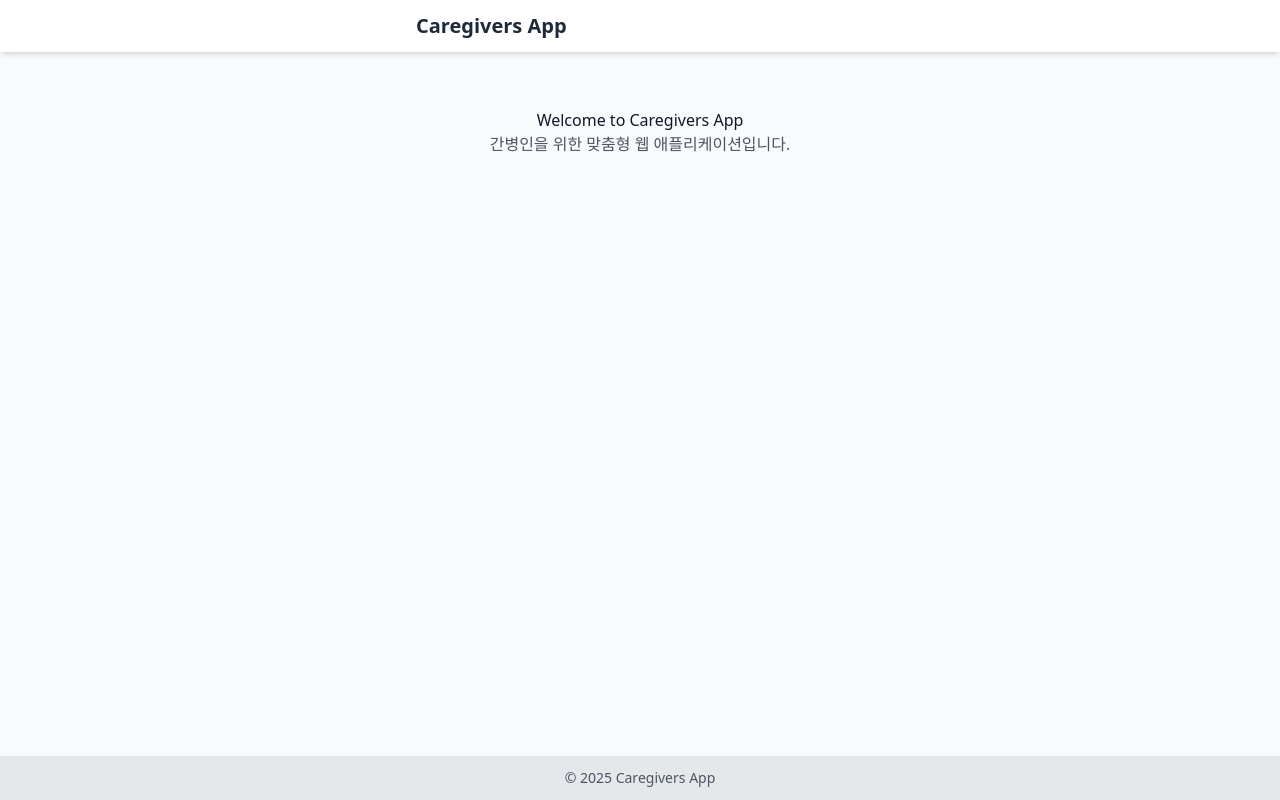
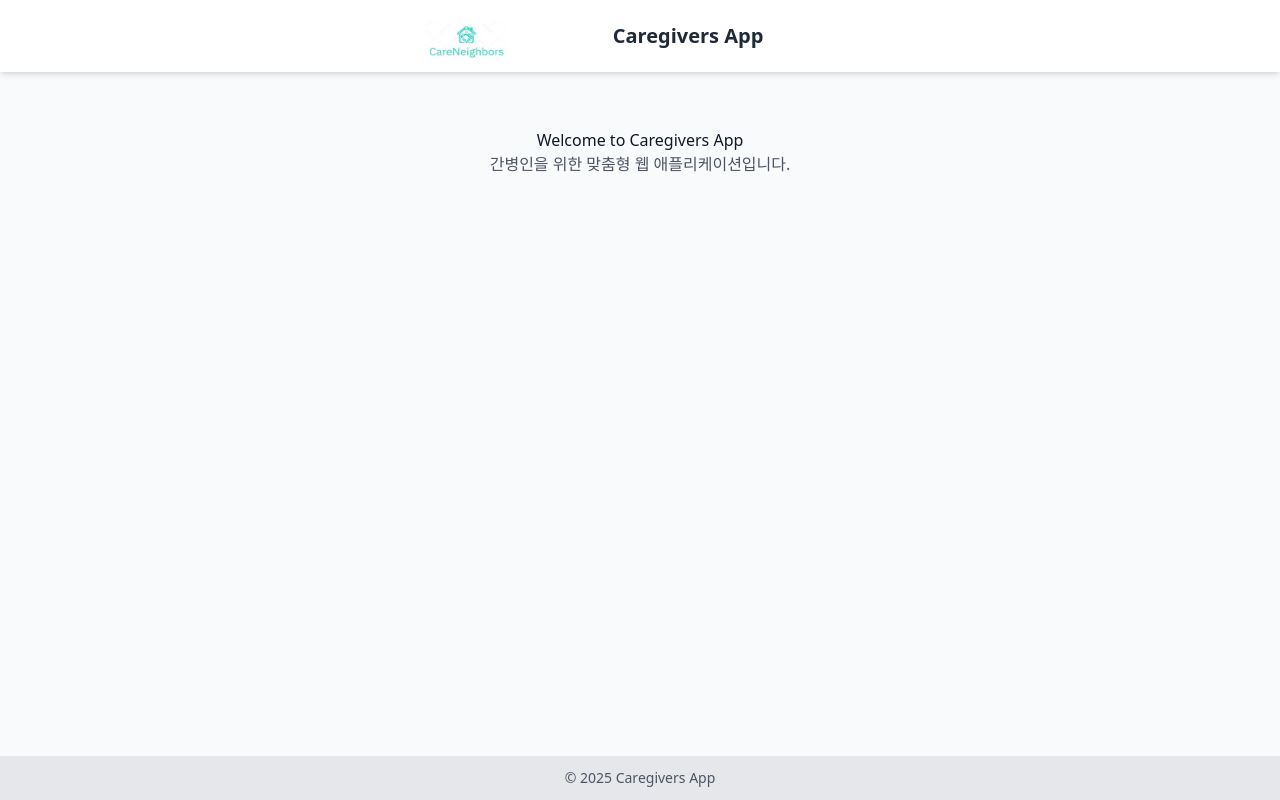
Before and after one commit to gowns12/CareNeighbors-frontend, a Next.js app: page / in a window 1280 px wide. Built offline with nearby package versions, Linux system fonts and the light colour scheme.

Commit message:
- 로고 이미지 추가 및 레이아웃 수정 - CareNeighbors.PNG 파일 추가

```diff
--- a/src/app/layout.tsx
+++ b/src/app/layout.tsx
@@ -16,10 +16,23 @@ export default function RootLayout({
         <body className="min-h-screen flex flex-col bg-gray-50 h-full">
         {/* Header */}
         <header className="bg-white shadow-md py-3 px-4 sticky top-0 z-10">
-            <div className="max-w-md mx-auto flex justify-between items-center">
-                <h1 className="text-xl font-bold text-gray-800">
+            <div className="max-w-md mx-auto flex items-center justify-between">
+                {/* 로고 영역 */}
+                <div className="flex-shrink-0">
+                    <img
+                        src="/images/CareNeighbors.png"
+                        alt="CareNeighbors"
+                        className="h-12 w-24" // 높이를 8로 조정하고 너비는 자동으로 비율 유지
+                    />
+                </div>
+
+                {/* 중앙으로 이동한 제목 영역 */}
+                <h1 className="text-xl font-bold text-gray-800 mx-auto">
                     Caregivers App
                 </h1>
+
+                {/* 오른쪽 빈 공간 (선택사항: 필요 시 추가 버튼이나 동작을 넣을 수 있음) */}
+                <div className="flex-shrink-0"></div>
             </div>
         </header>
 
```
Also changed, not shown: public/images/CareNeighbors.PNG (added).
